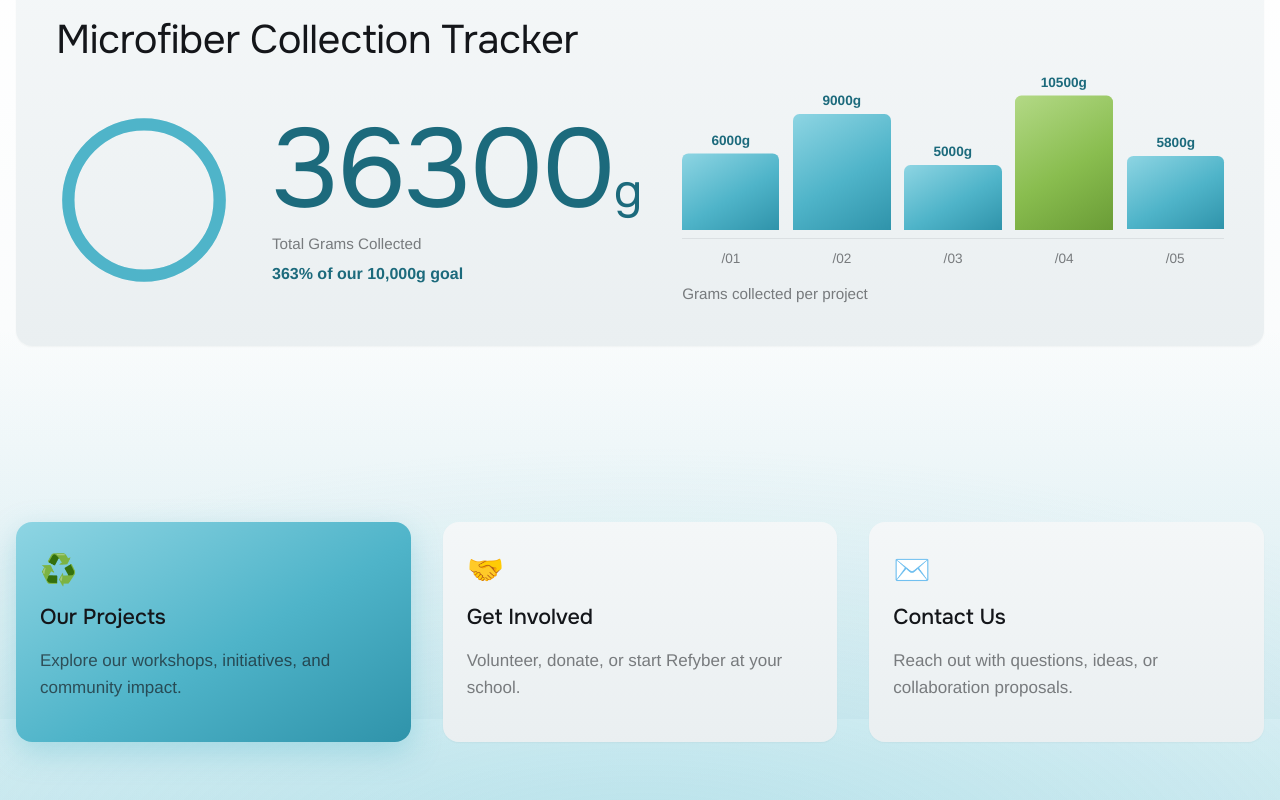
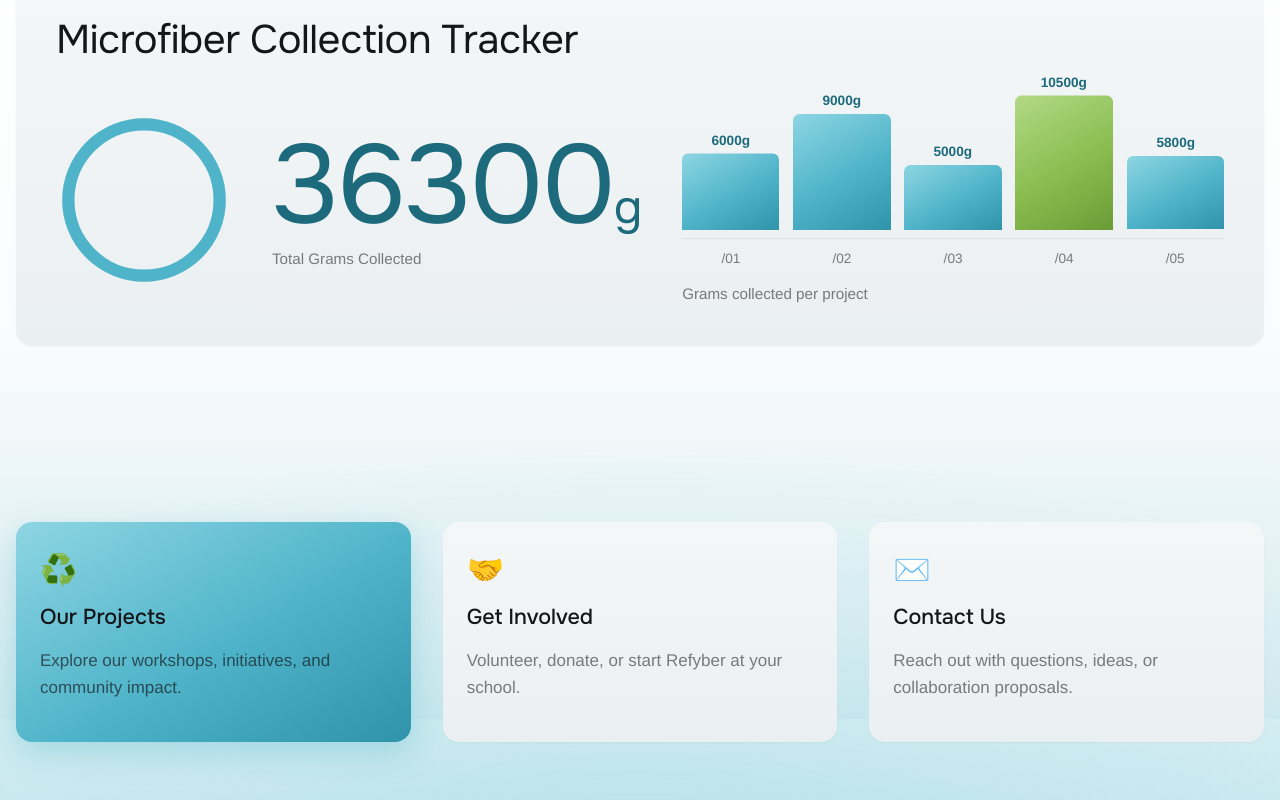
Before and after one commit to sofiajiayihuang/refyberwithus, a plain HTML site: page index.html in a window 1280 px wide. Shown: the part 1681-2481 px from the top of the page. Drawn offline with Linux system fonts and the light colour scheme.

Commit message:
Add files via upload

```diff
--- a/index.html
+++ b/index.html
@@ -58,14 +58,13 @@
             <div class="tracker panel">
               <h2>Microfiber Collection Tracker</h2>
               <div class="tracker-viz">
-                <svg class="tracker-ring" viewBox="0 0 200 200" role="img" aria-label="36,300 grams collected, exceeding the 10,000 gram goal">
+                <svg class="tracker-ring" viewBox="0 0 200 200" role="img" aria-label="36,300 grams collected">
                   <circle class="ring-track" cx="100" cy="100" r="86" />
                   <circle class="ring-fill" cx="100" cy="100" r="86" />
                 </svg>
                 <div class="tracker-figure">
                   <strong>36300<span class="unit">g</span></strong>
                   <span class="muted small">Total Grams Collected</span>
-                  <span class="tracker-goal">363% of our 10,000g goal</span>
                 </div>
                 <div class="tracker-chart" role="img" aria-label="Grams collected per project: 6,000, 9,000, 5,000, 10,500, 5,800">
                   <div class="chart-bars">
--- a/styles.css
+++ b/styles.css
@@ -824,7 +824,7 @@ h3 {
 
 .ring-fill {
   stroke: var(--accent);
-  /* The collection has exceeded its goal, so render a solid full circle. */
+  /* Render the collection indicator as a solid full circle. */
   stroke-dasharray: none;
 }
 
@@ -846,12 +846,6 @@ h3 {
 .tracker-figure .unit {
   font-size: 0.42em;
   letter-spacing: 0;
-}
-
-.tracker-goal {
-  color: var(--accent-ink);
-  font-size: 1rem;
-  font-weight: 600;
 }
 
 /* Animated per-project bar chart, filling the empty right side of the tracker */
```
